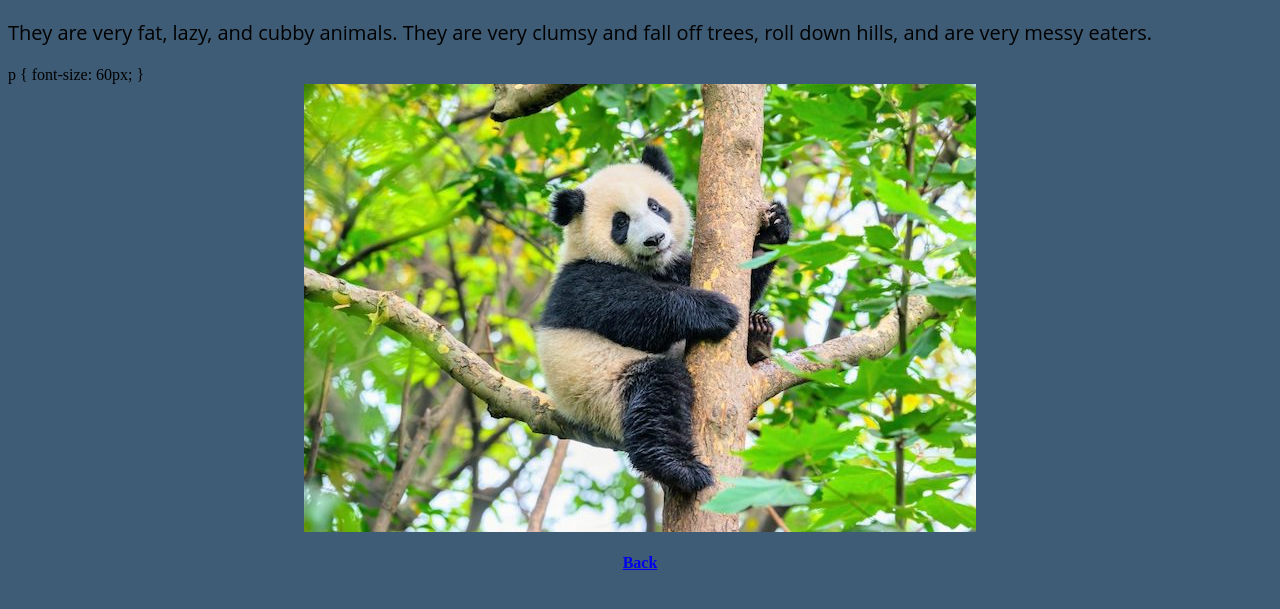
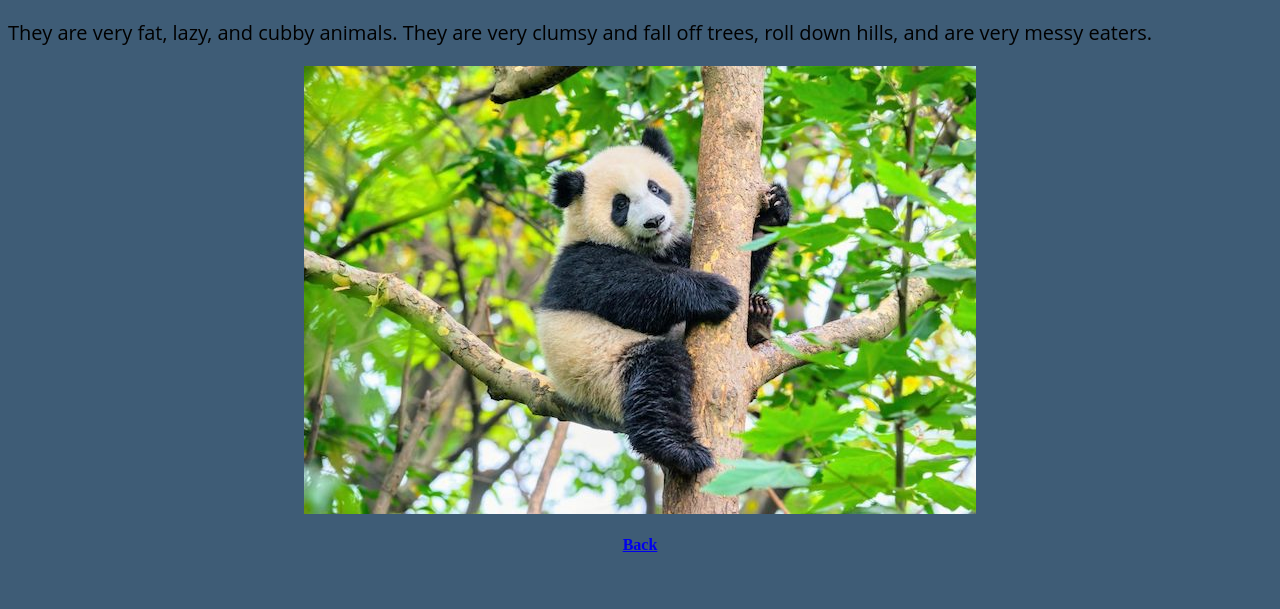
Before and after one commit to maya-g22/maya-g22.github.io, a plain HTML site: page giantPandas.html in a window 1280 px wide. Shown: the part 67-676 px from the top of the page. Drawn offline with Linux system fonts and the light colour scheme.

Commit message:
Update giantPandas.html

```diff
--- a/giantPandas.html
+++ b/giantPandas.html
@@ -8,10 +8,6 @@
 		<h1> Why Giant Pandas are better: </h1>
 		<p> They are very fat, lazy, and cubby animals. They are very clumsy and fall off trees, roll down hills, and are very messy eaters. </p>
 
-
-	p {
-		font-size: 60px;
-	}
 		<center><img src="youngPandaInATree.jpg" alt="Panda in a Tree" /></center>
 
 <br>
```
